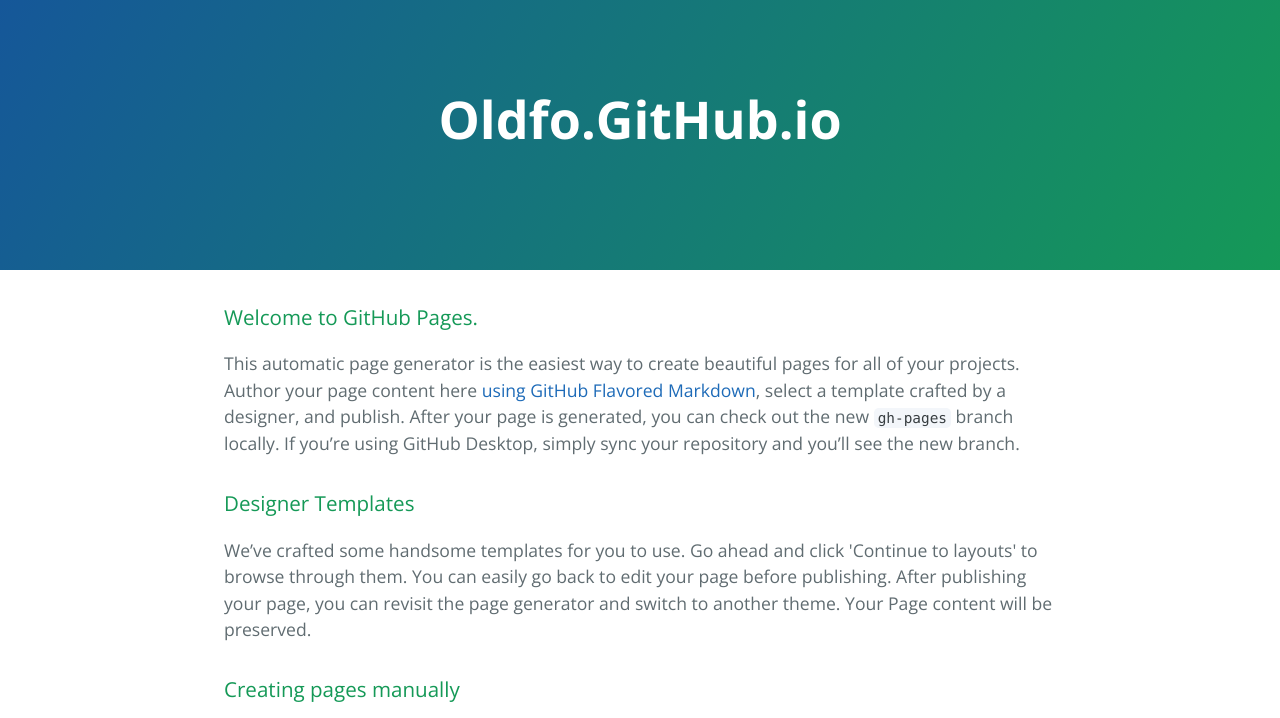
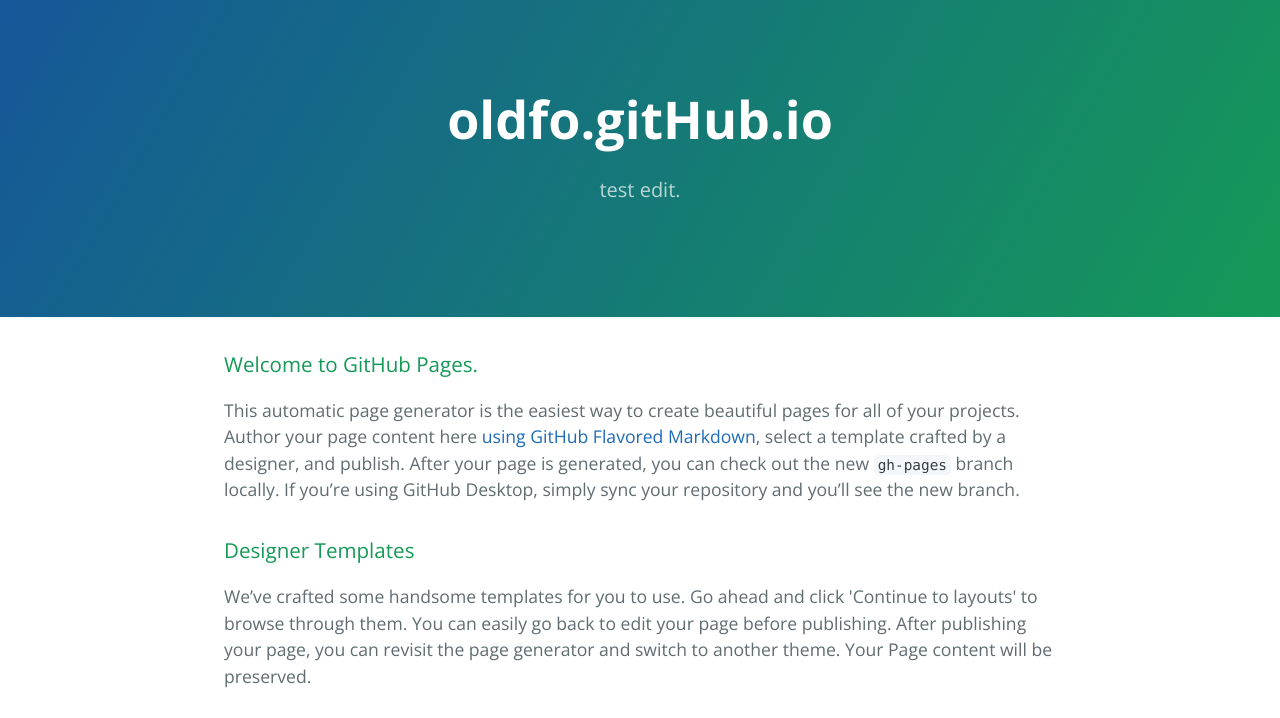
Before and after one commit to oldfo/oldfo.github.io, a plain HTML site: page index.html in a window 1280 px wide. Shown: the top 718 px of the page. Drawn offline with nearby package versions, Linux system fonts and the light colour scheme.

Commit message:
Update index.html

```diff
--- a/index.html
+++ b/index.html
@@ -11,8 +11,8 @@
   </head>
   <body>
     <section class="page-header">
-      <h1 class="project-name">Oldfo.GitHub.io</h1>
-      <h2 class="project-tagline"></h2>
+      <h1 class="project-name">oldfo.gitHub.io</h1>
+      <h2 class="project-tagline">test edit.</h2>
     </section>
 
     <section class="main-content">
```
